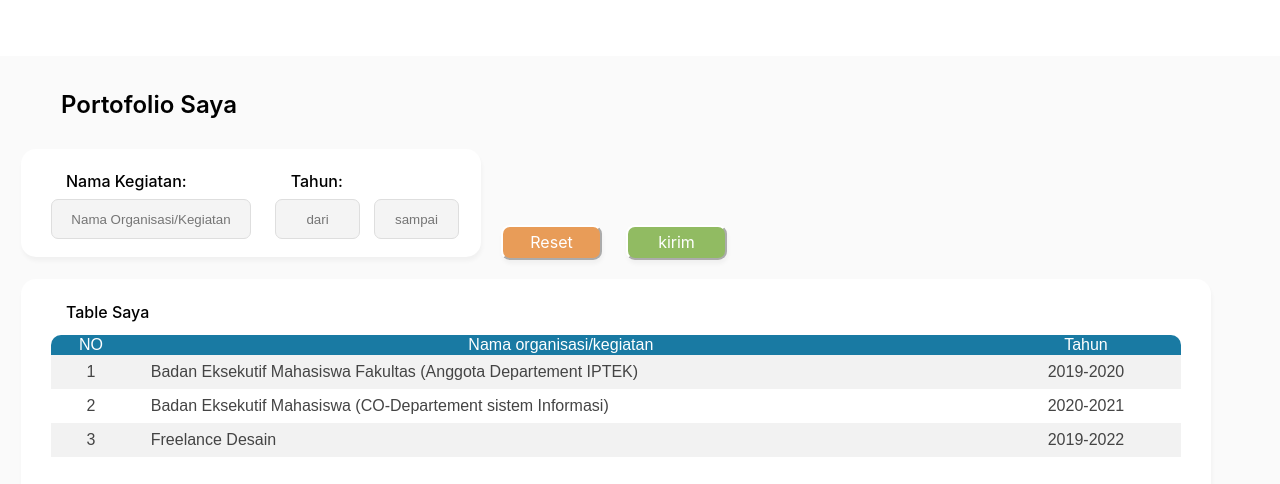
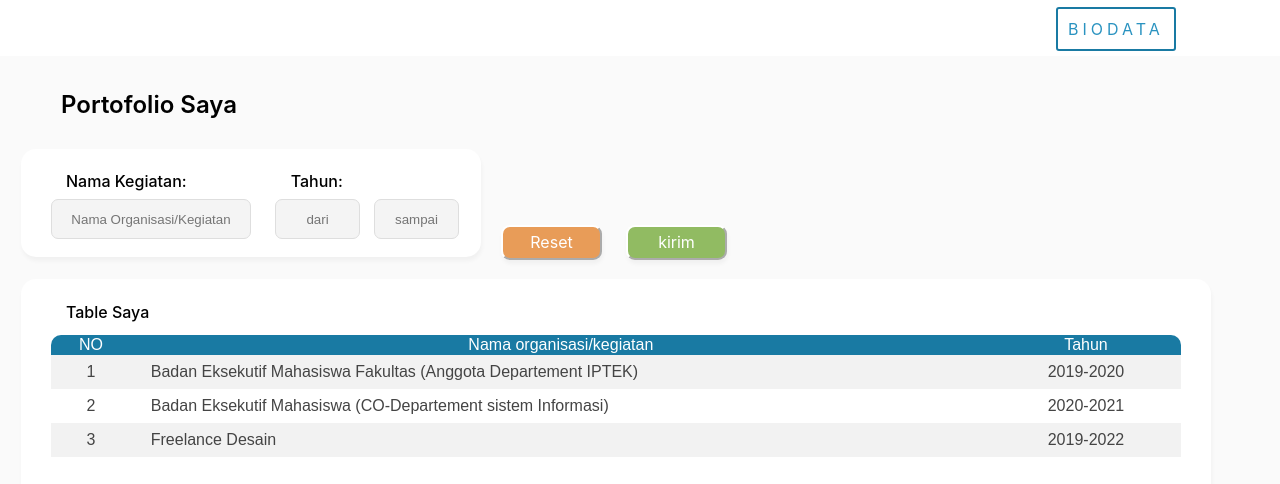
Before and after one commit to Taufiq-Ashari/Taufiq-Ashari.github.io, a plain HTML site: page portofolio.html in a window 1280 px wide. Drawn offline with Linux system fonts and the light colour scheme.

Commit message:
add menu on index and porto

```diff
--- a/biodata.css
+++ b/biodata.css
@@ -1,3 +1,4 @@
+
 .foto_seal {position:absolute;
             height: 42px;
             left: 45%;
--- a/portofolio.css
+++ b/portofolio.css
@@ -1,5 +1,31 @@
 body{
     background-color: #FAFAFA;
+}
+.tombolee{
+    position: absolute;
+    top: -130px;
+    left: 1035px;
+}
+.tombole{
+    font-family: inter;
+    padding: 10px;
+    color: #2a93c0;
+    font-size: 16px;
+    text-decoration: none;
+    text-transform: uppercase;
+    overflow: hidden;
+    transition:  .5s;
+    letter-spacing: 4px;
+    border: 2px solid #197aa3;
+    margin: auto;
+    border-radius: 3px;
+
+}
+.tombole:hover{
+    background: #197aa3;
+    color: #ffff;
+    border-radius: 5px;
+    box-shadow: 0 0 5px #197aa3, 0 0 10px #197aa3;
 }
 .kotak_atas{
             position: absolute;
--- a/portofolio.html
+++ b/portofolio.html
@@ -9,6 +9,9 @@
         <a class="portofolio">Portofolio Saya</a>
 
         <form class="kotak_luar">
+        <div class="tombolee">
+            <a class="tombole" href="index.html" id="botton">BIODATA</a>
+        </div>
         <a class="nama_orga">Nama Kegiatan:</a>
         <a class="nama_orga n">Tahun:</a>
         <p>
```
Also changed, not shown: foto/matahari-02-01.svg (added), foto/matahari-02.png (added), foto/matahari-02.svg (added), index.html (renamed from BIODATA_TAUFIQ_ASHARI.html).
